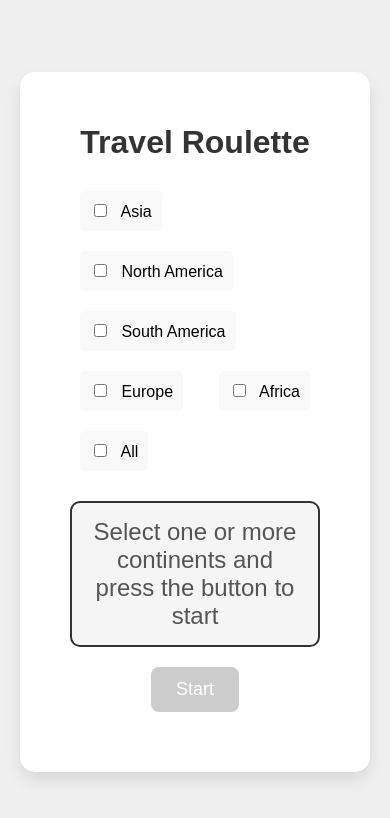
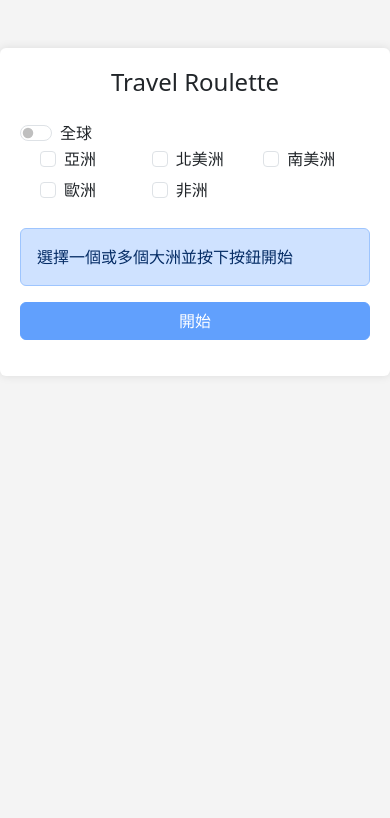
Before and after one commit to shuminchang/travel_roulette, a plain HTML site: page index.html in a window 390 px wide. Drawn offline with nearby package versions, Linux system fonts and the light colour scheme.

Commit message:
update checkbox logic, add bootstrap styling

```diff
--- a/index.html
+++ b/index.html
@@ -1,28 +1,50 @@
 <!DOCTYPE html>
-<html lang="en">
+<html lang="zh-Hant">
 <head>
     <meta charset="UTF-8">
     <meta name="viewport" content="width=device-width, initial-scale=1.0">
     <title>Travel Roulette</title>
+    <link href="https://cdn.jsdelivr.net/npm/bootstrap@5.3.0/dist/css/bootstrap.min.css" rel="stylesheet">
     <link rel="stylesheet" href="style.css">
 </head>
 <body>
-    <div class="container">
-        <h1>Travel Roulette</h1>
-        <div id="continentSelect">
-            <label><input type="checkbox" value="asia"> Asia</label>
-            <label><input type="checkbox" value="northAmerica"> North America</label>
-            <label><input type="checkbox" value="southAmerica"> South America</label>
-            <label><input type="checkbox" value="europe"> Europe</label>
-            <label><input type="checkbox" value="africa"> Africa</label>
-            <label><input type="checkbox" value="all"> All</label>
+    <div class="container mt-5 rounded">
+        <h1 class="text-center mb-4">Travel Roulette</h1>
+        <div id="continentSelect" class="mb-4">
+            <div id="allCheckboxContainer" class="form-check form-switch">
+                <input class="form-check-input" type="checkbox" value="all" role="switch" id="allCheckbox">
+                <label class="form-check-label" for="allCheckbox">全球</label>
+            </div>
+            <div id="continentCheckboxes" class="grid-layout">
+                <div class="form-check">
+                    <input class="form-check-input" type="checkbox" value="asia" id="asia">
+                    <label class="form-check-label" for="asia">亞洲</label>
+                </div>
+                <div class="form-check">
+                    <input class="form-check-input" type="checkbox" value="northAmerica" id="northAmerica">
+                    <label class="form-check-label" for="northAmerica">北美洲</label>
+                </div>
+                <div class="form-check">
+                    <input class="form-check-input" type="checkbox" value="southAmerica" id="southAmerica">
+                    <label class="form-check-label" for="southAmerica">南美洲</label>
+                </div>
+                <div class="form-check">
+                    <input class="form-check-input" type="checkbox" value="europe" id="europe">
+                    <label class="form-check-label" for="europe">歐洲</label>
+                </div>
+                <div class="form-check">
+                    <input class="form-check-input" type="checkbox" value="africa" id="africa">
+                    <label class="form-check-label" for="africa">非洲</label>
+                </div>
+            </div>
         </div>
-        <div id="countryDisplay">Select one or more continents and press the button to start</div>
-        <button id="spinButton" disabled>Start</button>
-        <p id="result"></p>
+        <div id="countryDisplay" class="alert alert-primary" role="alert">選擇一個或多個大洲並按下按鈕開始</div>
+        <button id="spinButton" class="btn btn-primary" disabled>開始</button>
+        <p id="result" class="mt-3"></p>
         <div class="gcse-search" data-autosearchonload="true"></div>
     </div>
     <script async src="https://cse.google.com/cse.js?cx=7028e0a4764d14a13"></script>
+    <script src="https://cdn.jsdelivr.net/npm/bootstrap@5.3.0/dist/js/bootstrap.bundle.min.js"></script>
     <script src="countries.js"></script>
     <script src="script.js"></script>
 </body>
--- a/script.js
+++ b/script.js
@@ -2,53 +2,48 @@ const countryDisplay = document.getElementById('countryDisplay');
 const result = document.getElementById('result');
 const spinButton = document.getElementById('spinButton');
 const continentSelect = document.getElementById('continentSelect');
+const allCheckbox = document.getElementById('allCheckbox');
 
 let interval;
 let spinning = false;
 let selectedCountries = [];
 
-// Mock function to simulate fetching top places to visit
-// function fetchTopPlaces(country) {
-//     return new Promise((resolve) => {
-//         const mockPlaces = {
-//             '日本': ['東京鐵塔', '京都', '富士山', '大阪城', '北海道', '沖繩', '奈良', '日光', '廣島和平紀念公園', '福岡'],
-//             '加拿大': ['尼亞加拉大瀑布', '班夫國家公園', '加拿大國家塔', '舊魁北克', '斯坦利公園', '路易斯湖', '布查特花園', '卡皮拉諾吊橋', '惠斯勒', '賈斯珀國家公園'],
-//             '巴西': ['救世基督像', '糖麵包山', '伊瓜蘇瀑布', '科帕卡巴納', '亞馬遜雨林', '潘塔納爾', '巴西利亞', '薩爾瓦多', '費爾南多·迪諾羅尼亞', '累西腓'],
-//             '法國': ['艾菲爾鐵塔', '羅浮宮博物館', '巴黎聖母院', '凡爾賽宮', '聖米歇爾山', '法國里維埃拉', '尚博爾城堡', '皮拉沙丘', '阿爾薩斯村莊', '盧瓦爾河谷'],
-//             '澳大利亞': ['悉尼歌劇院', '大堡礁', '烏魯魯', '悉尼海港大橋', '邦迪海灘', '藍山', '袋鼠島', '大洋路', '弗雷澤島', '丹翠雨林'],
-//             '南非': ['桌山', '克魯格國家公園', '好望角', '羅本島', '布萊德河峽谷', '德拉肯斯山脈', '花園大道', '斯泰倫博斯', '維多利亞&阿爾弗雷德海濱', '約翰內斯堡'],
-//             '南極': ['麥克默多站', '南極', '欺騙島', '利馬爾海峽', '天堂灣', '洛克羅伊港', '羅斯島', '內科港', '紐邁耶海峽', '埃里伯斯山'],
-//         };
-//         setTimeout(() => resolve(mockPlaces[country] || []), 1000);
-//     });
-// }
-
+// Function to update the list of selected countries
 function updateSelectedCountries() {
     selectedCountries = [];
-    const checkboxes = continentSelect.querySelectorAll('input[type="checkbox"]:checked');
+    const checkboxes = continentSelect.querySelectorAll('#continentCheckboxes input[type="checkbox"]:checked');
     checkboxes.forEach(checkbox => {
         selectedCountries = selectedCountries.concat(countries[checkbox.value]);
     });
 
     if (selectedCountries.length > 0) {
-        countryDisplay.textContent = 'Press the button to start';
+        countryDisplay.textContent = '按下按鈕開始';
         spinButton.disabled = false;
     } else {
-        countryDisplay.textContent = 'Select one or more continents and press the button to start';
+        countryDisplay.textContent = '選擇一個或多個大洲並按下按鈕開始';
         spinButton.disabled = true;
     }
 }
 
+// Attach event listeners to each checkbox
 const checkboxes = continentSelect.querySelectorAll('input[type="checkbox"]');
 checkboxes.forEach(checkbox => {
-    checkbox.addEventListener('change', updateSelectedCountries);
+    checkbox.addEventListener('change', () => {
+        if (checkbox.value === 'all') {
+            const childCheckboxes = continentSelect.querySelectorAll('#continentCheckboxes input[type="checkbox"]');
+            childCheckboxes.forEach(cb => {
+                cb.checked = checkbox.checked;
+            });
+        }
+        updateSelectedCountries();
+    });
 });
 
 spinButton.addEventListener('click', () => {
     if (!spinning) {
         spinning = true;
         result.textContent = '';
-        spinButton.textContent = 'Stop';
+        spinButton.textContent = '停止';
         interval = setInterval(() => {
             const randomIndex = Math.floor(Math.random() * selectedCountries.length);
             let selectedCountry = selectedCountries[randomIndex];
@@ -61,28 +56,14 @@ spinButton.addEventListener('click', () => {
 
         const x = getRandom(10);
         if (x === 1) {
-            console.log(x);
-            countryDisplay.textContent = '南極'
-            selectedCountry = countryDisplay.textContent;
-        };
+            selectedCountry = '南極';
+            countryDisplay.textContent = selectedCountry;
+        }
 
-        result.textContent = `You should visit: ${selectedCountry}!`;
-
-
-        spinButton.textContent = 'Start';
+        result.textContent = `你應該去: ${selectedCountry}!`;
+        spinButton.textContent = '開始';
 
         setTimeout(() => triggerSearch(`${selectedCountry} 景點`), 1000);
-        // triggerSearch(`${selectedCountry} 景點`);
-        // fetchTopPlaces(selectedCountry).then(places => {
-        //     if (places.length > 0) {
-        //         const placesList = places.map(place => `<li>${place}</li>`).join('');
-        //         result.innerHTML += `<br>Top 10 places to visit in ${selectedCountry}:<ul>${placesList}</ul>`;
-        //     } else {
-        //         result.innerHTML += '';
-        //     }
-
-        //     // Trigger Google search
-        // });
     }
 });
 
--- a/style.css
+++ b/style.css
@@ -1,107 +1,39 @@
 body {
-    font-family: 'Arial', sans-serif;
-    display: flex;
-    justify-content: center;
-    align-items: center;
-    height: 100vh;
-    background-color: #f0f0f0;
+    background-color: #f4f4f4;
     margin: 0;
+    padding: 0;
 }
 
 .container {
-    background: white;
-    border-radius: 15px;
-    box-shadow: 0 8px 16px rgba(0,0,0,0.1);
-    padding: 30px 50px;
-    text-align: center;
-    max-width: 600px;
-    margin: 0 20px;
+    max-width: 800px;
+    margin: 0 auto;
+    padding: 20px;
+    background-color: white;
+    box-shadow: 0 0 10px rgba(0, 0, 0, 0.1);
 }
 
-h1 {
-    color: #333;
-    font-size: 2em;
-    margin-bottom: 20px;
+#continentCheckboxes {
+    display: grid;
+    grid-template-columns: repeat(auto-fit, minmax(100px, 1fr));
+    gap: 5px; /* Reduce the gap between the checkboxes */
+    margin-left: 20px; /* Adjust this value to move it slightly right */
 }
 
-#continentSelect {
-    display: flex;
-    justify-content: space-between;
-    flex-wrap: wrap;
-    margin-bottom: 20px;
+@media (max-width: 600px) {
+    #continentCheckboxes {
+        grid-template-columns: repeat(auto-fit, minmax(100px, 1fr));
+    }
+
+    button {
+        width: 100%;
+        box-sizing: border-box;
+    }
+
+    #countryDisplay {
+        font-size: 1em;
+    }
+
+    h1 {
+        font-size: 1.5em;
+    }
 }
-
-#continentSelect label {
-    display: block;
-    margin: 10px;
-    cursor: pointer;
-    font-size: 16px;
-    background-color: #f9f9f9;
-    padding: 10px;
-    border-radius: 5px;
-    transition: background-color 0.3s ease;
-}
-
-#continentSelect input {
-    margin-right: 10px;
-}
-
-#continentSelect label:hover {
-    background-color: #e0e0e0;
-}
-
-#countryDisplay {
-    font-size: 24px;
-    color: #555;
-    margin-bottom: 20px;
-    padding: 15px;
-    border: 2px solid #333;
-    border-radius: 10px;
-    background: #f5f5f5;
-}
-
-button {
-    padding: 12px 25px;
-    font-size: 18px;
-    cursor: pointer;
-    border: none;
-    border-radius: 8px;
-    background-color: #007bff;
-    color: white;
-    transition: background-color 0.3s ease, transform 0.2s;
-}
-
-button:disabled {
-    background-color: #cccccc;
-    cursor: not-allowed;
-}
-
-button:hover:not(:disabled) {
-    background-color: #0056b3;
-    transform: scale(1.05);
-}
-
-#result {
-    margin-top: 30px;
-    font-size: 18px;
-    color: #333;
-}
-
-ul {
-    list-style-type: none;
-    padding: 0;
-    margin: 10px 0 0 0;
-}
-
-li {
-    background: #e9f5ff;
-    margin: 5px 0;
-    padding: 10px;
-    border-radius: 5px;
-    color: #333;
-    transition: background-color 0.3s ease;
-}
-
-li:hover {
-    background: #d0ebff;
-}
```
